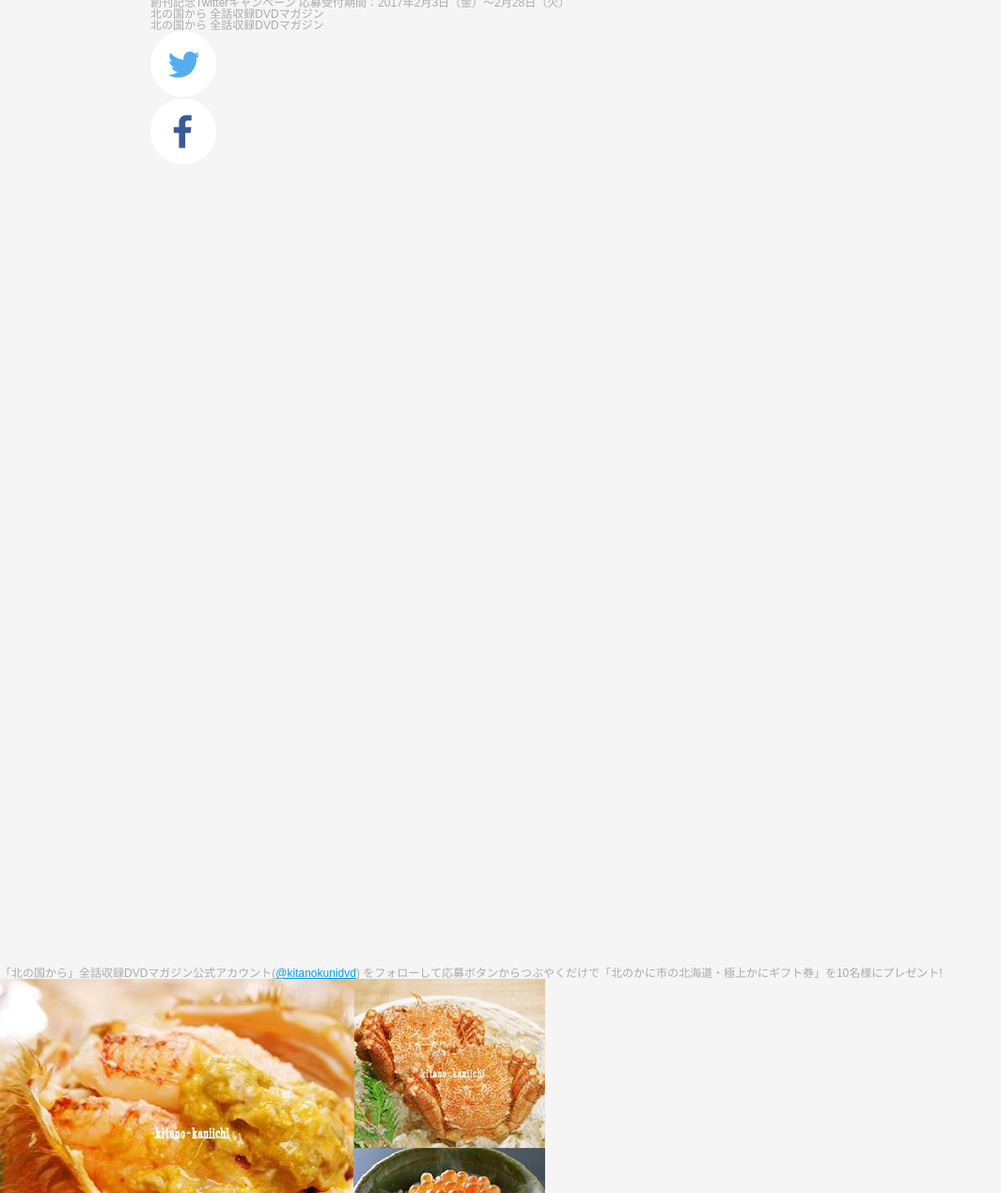
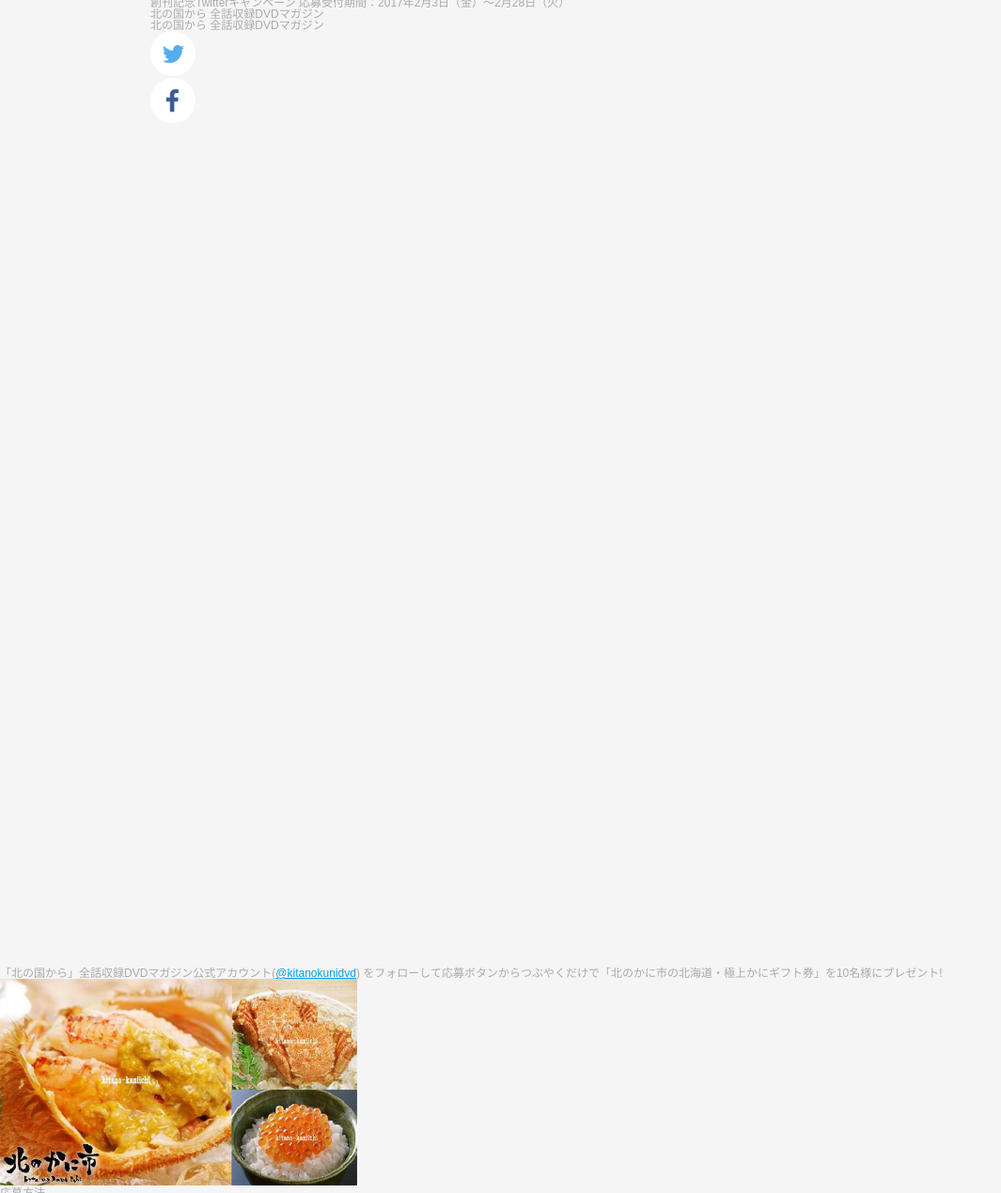
Before and after one commit to TomokoInoue/ex_cam_kitanokuni, a website: page _src/index.html in a window 1280 px wide. Shown: the part 270-1540 px from the top of the page at 94% size, without its empty margins (0-1065 px from the left). Drawn offline with nearby package versions, Linux system fonts and the light colour scheme; files that its build step writes are made by us from their sources; files whose address does not match are found by name.

Commit message:
[modify] MVの画像サイズを変更

```diff
--- a/_src/index.html
+++ b/_src/index.html
@@ -28,15 +28,15 @@
             <p class="mv_thumb">北の国から 全話収録DVDマガジン</p>
             <p class="mv_item">北の国から 全話収録DVDマガジン</p>
             <ul class="mv_sns">
-                <li><a href=""><img src="images/mv_tw.png" alt="ツイートする"></a></li>
-                <li><a href=""><img src="images/mv_fb.png" alt="Facebookでシェアする"></a></li>
+                <li><a href=""><img src="images/mv_tw.png" alt="ツイートする" width="48"></a></li>
+                <li><a href=""><img src="images/mv_fb.png" alt="Facebookでシェアする" width="48"></a></li>
             </ul>
         </div>
     </section><!-- .mv_area -->
     <section class="lead_area">
         <div class="lead_contents">
             <p class="lead_txt">「北の国から」全話収録DVDマガジン公式アカウント(<a href="">@kitanokunidvd</a>) をフォローして応募ボタンからつぶやくだけで「北のかに市の北海道・極上かにギフト券」を10名様にプレゼント!</p>
-            <p class="lead_img"><img src="images/lead_img.png" alt="北のカニ市"></p>
+            <p class="lead_img"><img src="images/lead_img.png" alt="北のカニ市" width="380"></p>
         </div>
     </section><!-- .lead_area -->
     <section class="steps_area">
```
Also changed, not shown: deploy/index.html (+3 -3 lines), deploy/images/mv_thumb.png (added), deploy/images/mv_thumb_sp.png (added).
